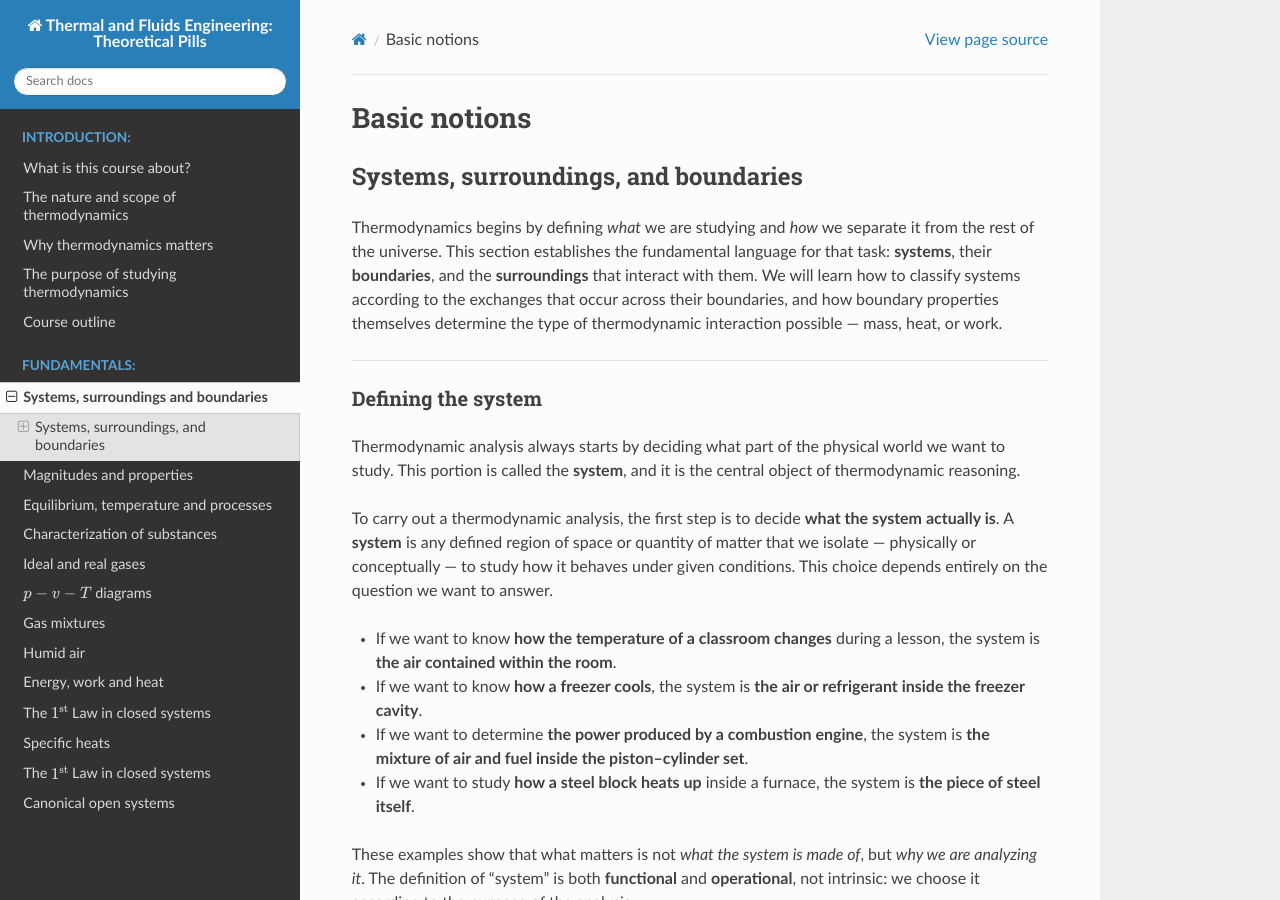
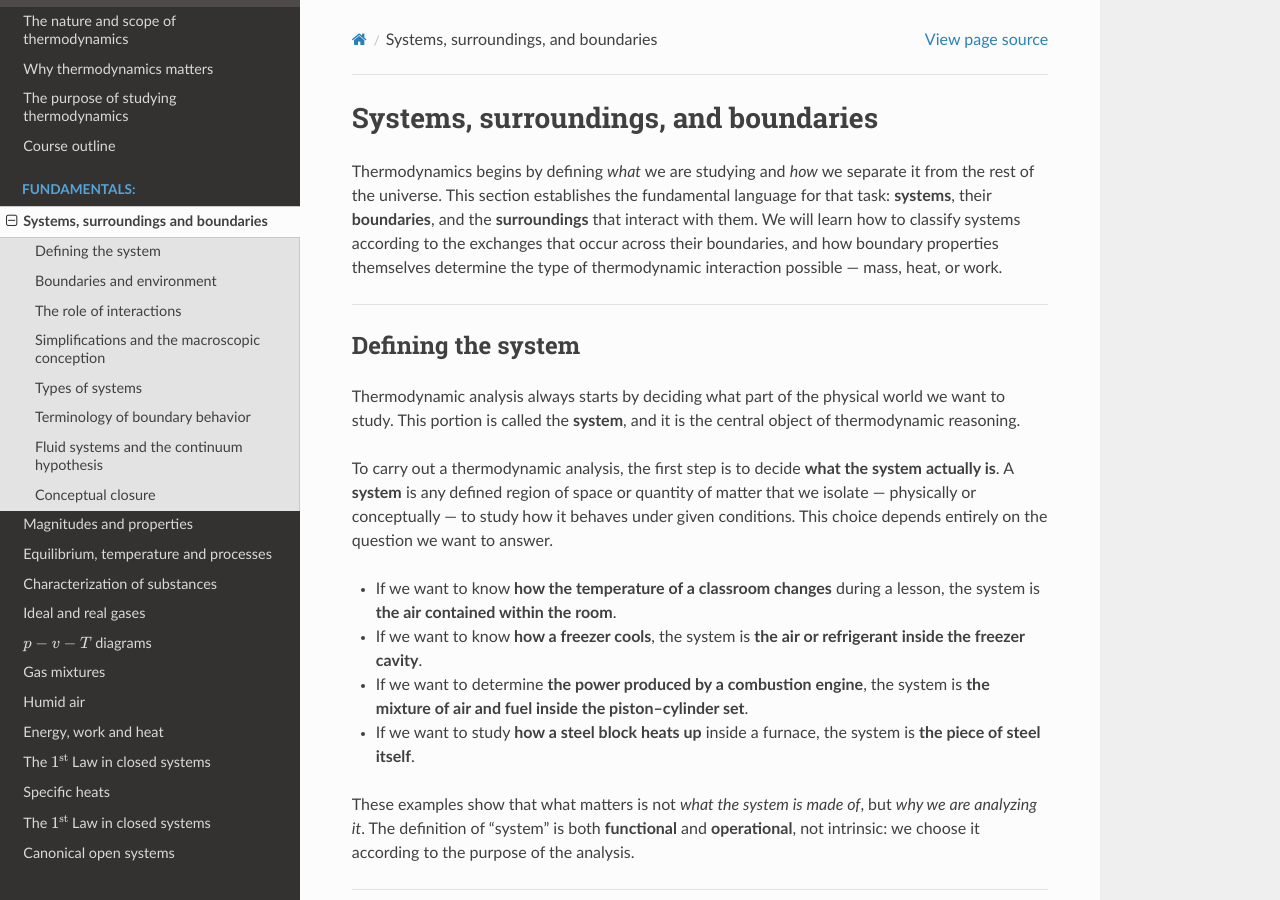
Before and after one commit to azarketa/Thermodynamics-theoretical-pills, a Sphinx documentation site: the page built from source/01_Systems_surroundings_boundaries.md, in a window 1280 px wide and 900 px high. Built offline with Sphinx 7.4.7 and the Read the Docs theme 3.1.0, drawn with Linux system fonts in a browser that asks for light colours; pages that are not in the unit, such as notebooks, are missing from menus.

Commit message:
Files updated

```diff
--- a/source/01_Systems_surroundings_boundaries.md
+++ b/source/01_Systems_surroundings_boundaries.md
@@ -1,6 +1,3 @@
-(main_sec_basic_notions)=
-# Basic notions
-
 (sec_systems_surroundings_boundaries)=
 ## Systems, surroundings, and boundaries
 
```
Also changed, not shown: source/index.rst (+12 -1 lines).
